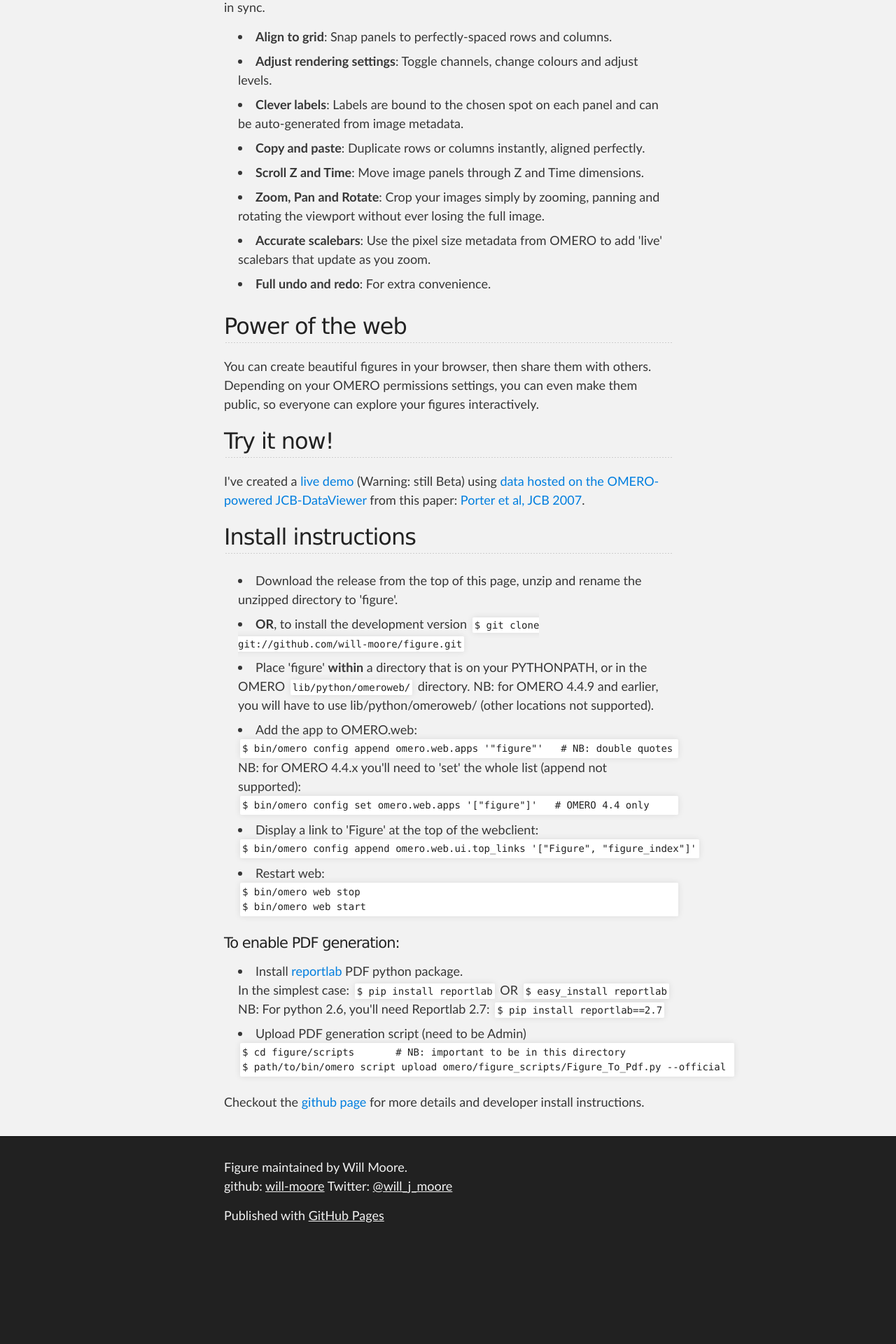
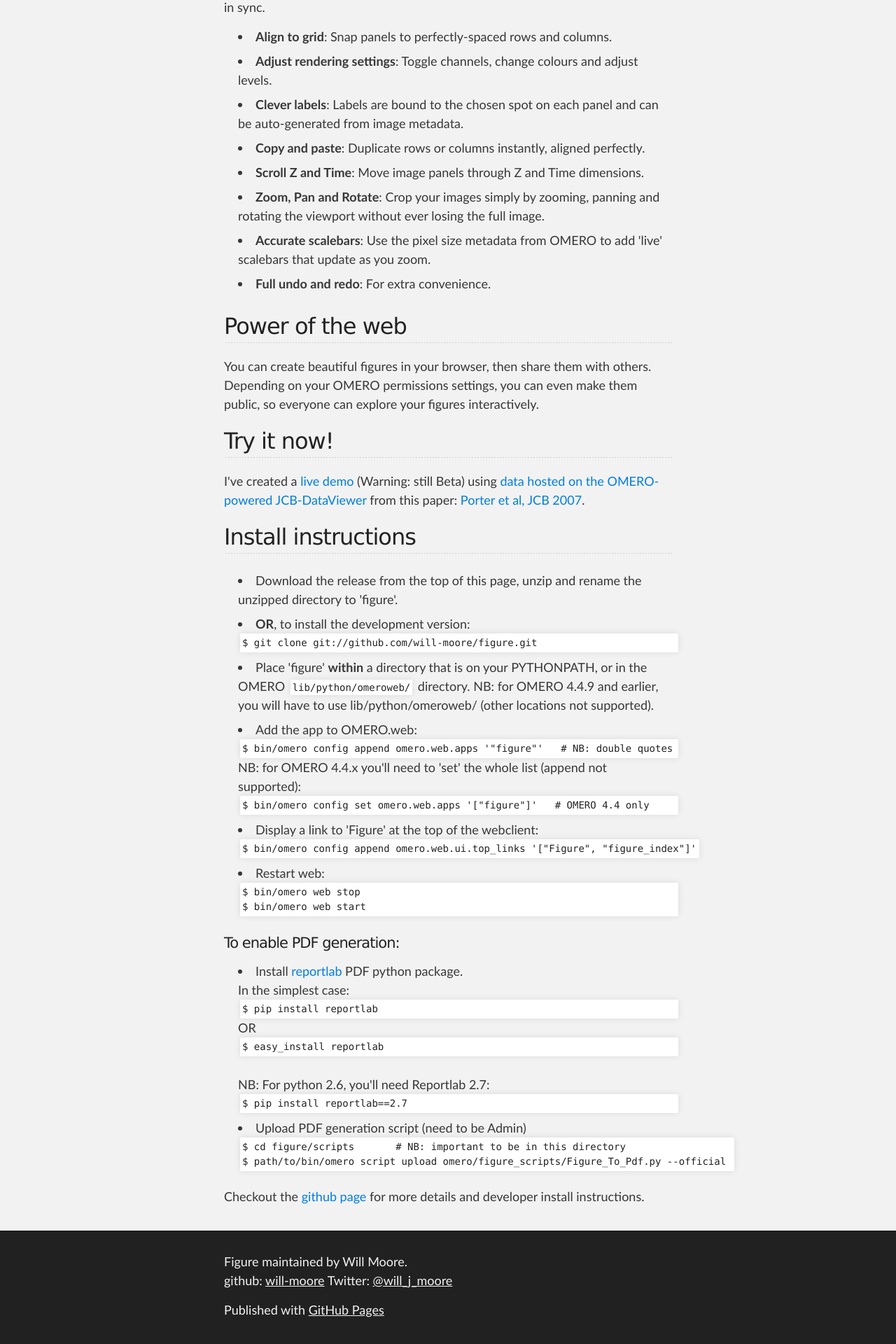
Before and after one commit to ome/omero-figure, a Jekyll site: the page built from index.html, in a window 1280 px wide. Shown: the part 1012-2932 px from the top of the page at 70% size. Built offline with Jekyll 4.4.1, drawn with Linux system fonts in a browser that asks for light colours; Markdown is read by kramdown in place of the engine named in the settings; comment, search, counter and statistics services are not loaded; before the commit the page ends 2797 px from its top, so only the background shows below that.

```diff
--- a/_layouts/default.html
+++ b/_layouts/default.html
@@ -25,6 +25,9 @@
         background: #0090FF;
         padding: 10px 30px;
         font-size: 20px;
+      }
+      code {
+        display: block;
       }
     </style>
 
--- a/index.html
+++ b/index.html
@@ -64,26 +64,26 @@ title: OMERO.figure
               rename the unzipped directory to 'figure'.
             </li>
             <li>
-              <strong>OR</strong>, to install the development version
+              <strong>OR</strong>, to install the development version:
               <code>$ git clone git://github.com/will-moore/figure.git</code>
             </li>
             <li>
               Place 'figure' <strong>within</strong> a directory that is on your PYTHONPATH, or
-              in the OMERO <code>lib/python/omeroweb/</code> directory. NB: for OMERO 4.4.9 and earlier, you will
+              in the OMERO <code style="display:inline">lib/python/omeroweb/</code> directory. NB: for OMERO 4.4.9 and earlier, you will
               have to use lib/python/omeroweb/ (other locations not supported).
             </li>
             <li>Add the app to OMERO.web:
-              <code style="display:block"> $ bin/omero config append omero.web.apps '"figure"' &nbsp # NB: double quotes</code>
+              <code> $ bin/omero config append omero.web.apps '"figure"' &nbsp # NB: double quotes</code>
               NB: for OMERO 4.4.x you'll need to 'set' the whole list (append not supported):
-              <code style="display:block"> $ bin/omero config set omero.web.apps '["figure"]' &nbsp # OMERO 4.4 only</code>
+              <code> $ bin/omero config set omero.web.apps '["figure"]' &nbsp # OMERO 4.4 only</code>
             </li>
             <li>Display a link to 'Figure' at the top of the webclient:
-              <code style="display:block; width:650px">
+              <code style="width:650px">
                 $ bin/omero config append omero.web.ui.top_links '["Figure", "figure_index"]'
               </code>
             </li>
             <li>Restart web:
-              <code style="display:block">
+              <code>
                 $ bin/omero web stop<br>
                 $ bin/omero web start
               </code></li>
@@ -95,7 +95,7 @@ title: OMERO.figure
               NB: For python 2.6, you'll need Reportlab 2.7: <code>$ pip install reportlab==2.7</code>
             </li>
             <li>Upload PDF generation script (need to be Admin)
-              <code style="display:block; width:700px">
+              <code style="width:700px">
                 $ cd figure/scripts   &nbsp &nbsp &nbsp # NB: important to be in this directory<br>
                 $ path/to/bin/omero script upload omero/figure_scripts/Figure_To_Pdf.py --official
               </code>
```
Also changed, not shown: README.md.
